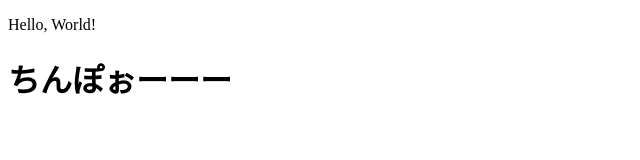
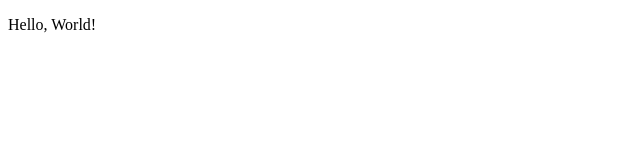
Before and after one commit to ANCTGCC/ghpage-try, a plain HTML site: page index.html in a window 1280 px wide. Shown: the whole page, without its empty margins (0-640 px from the left). Drawn offline with Linux system fonts and the light colour scheme.

Commit message:
Update index.html

```diff
--- a/index.html
+++ b/index.html
@@ -6,6 +6,6 @@
 	</head>
 	<body>
 		<p>Hello, World!</p>
-		<h1>ちんぽぉーーー</h1>
+
 	</body>
 </html>
```
